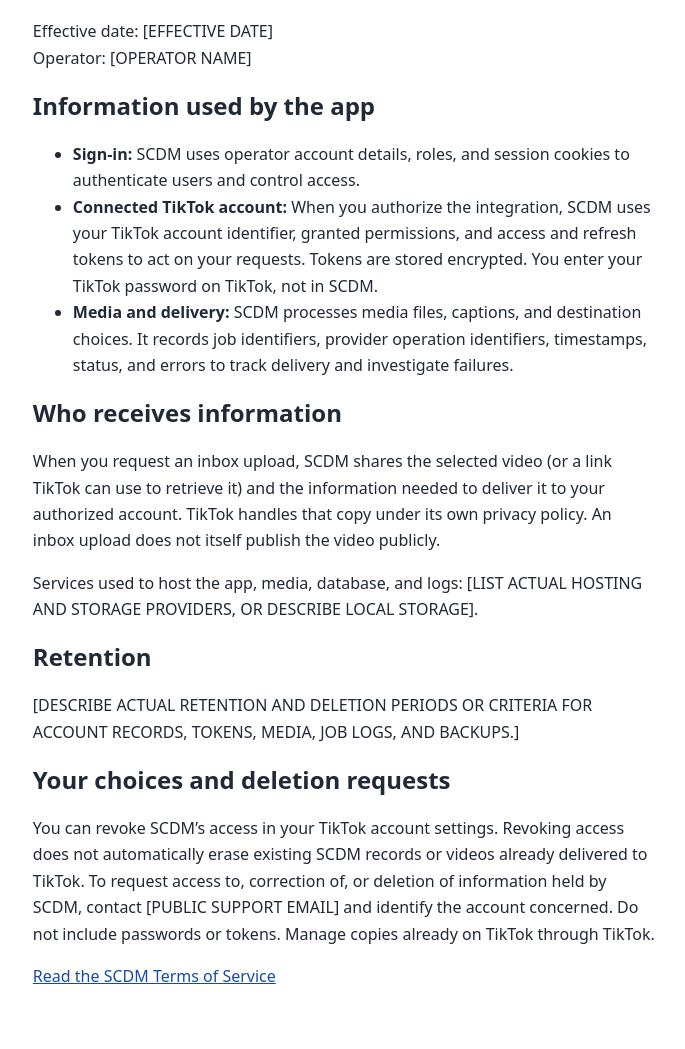
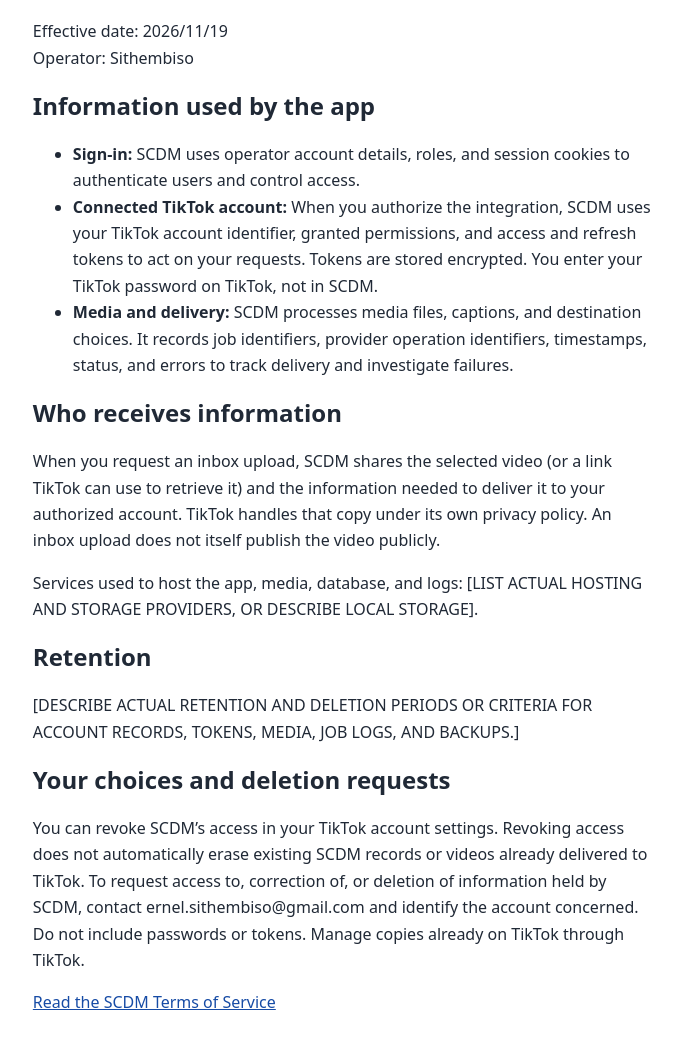
Before and after one commit to sthe93/scdm, a plain HTML site: page privacy.html in a window 1280 px wide. Shown: the part 139-1188 px from the top of the page, without its empty margins (296-981 px from the left). Drawn offline with Linux system fonts and the light colour scheme.

Commit message:
Update privacy policy effective date and contact email

```diff
--- a/privacy.html
+++ b/privacy.html
@@ -8,7 +8,7 @@
 </head>
 <body>
   <main>
-    <header><p>SCDM</p><h1>Privacy Policy</h1><p>Effective date: [EFFECTIVE DATE]<br>Operator: [OPERATOR NAME]</p></header>
+    <header><p>SCDM</p><h1>Privacy Policy</h1><p>Effective date: 2026/11/19<br>Operator: Sithembiso</p></header>
     <h2>Information used by the app</h2>
     <ul>
       <li><strong>Sign-in:</strong> SCDM uses operator account details, roles, and session cookies to authenticate users and control access.</li>
@@ -21,7 +21,7 @@
     <h2>Retention</h2>
     <p>[DESCRIBE ACTUAL RETENTION AND DELETION PERIODS OR CRITERIA FOR ACCOUNT RECORDS, TOKENS, MEDIA, JOB LOGS, AND BACKUPS.]</p>
     <h2>Your choices and deletion requests</h2>
-    <p>You can revoke SCDM’s access in your TikTok account settings. Revoking access does not automatically erase existing SCDM records or videos already delivered to TikTok. To request access to, correction of, or deletion of information held by SCDM, contact [PUBLIC SUPPORT EMAIL] and identify the account concerned. Do not include passwords or tokens. Manage copies already on TikTok through TikTok.</p>
+    <p>You can revoke SCDM’s access in your TikTok account settings. Revoking access does not automatically erase existing SCDM records or videos already delivered to TikTok. To request access to, correction of, or deletion of information held by SCDM, contact ernel.sithembiso@gmail.com and identify the account concerned. Do not include passwords or tokens. Manage copies already on TikTok through TikTok.</p>
     <footer><a href="terms.html">Read the SCDM Terms of Service</a></footer>
   </main>
 </body>
```
